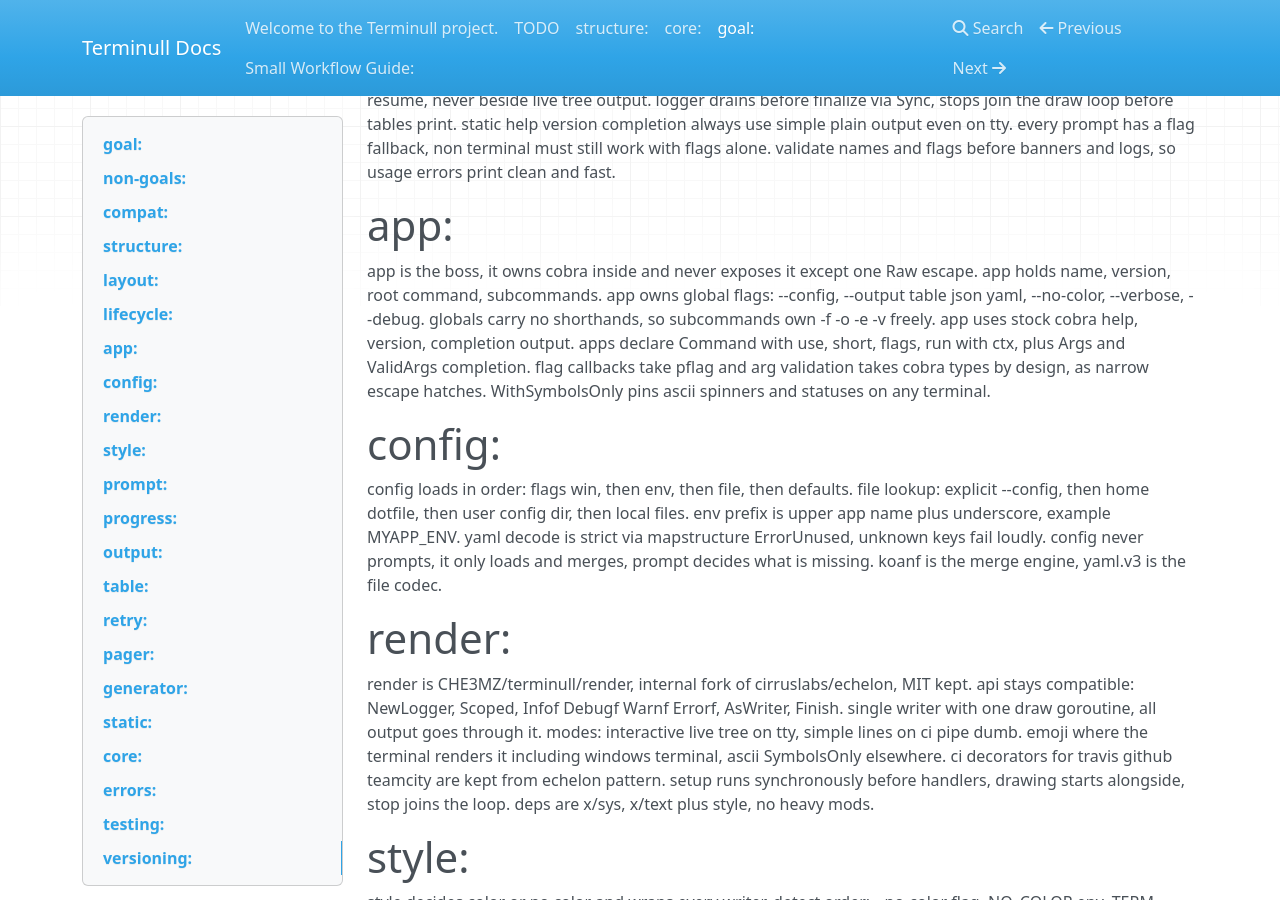
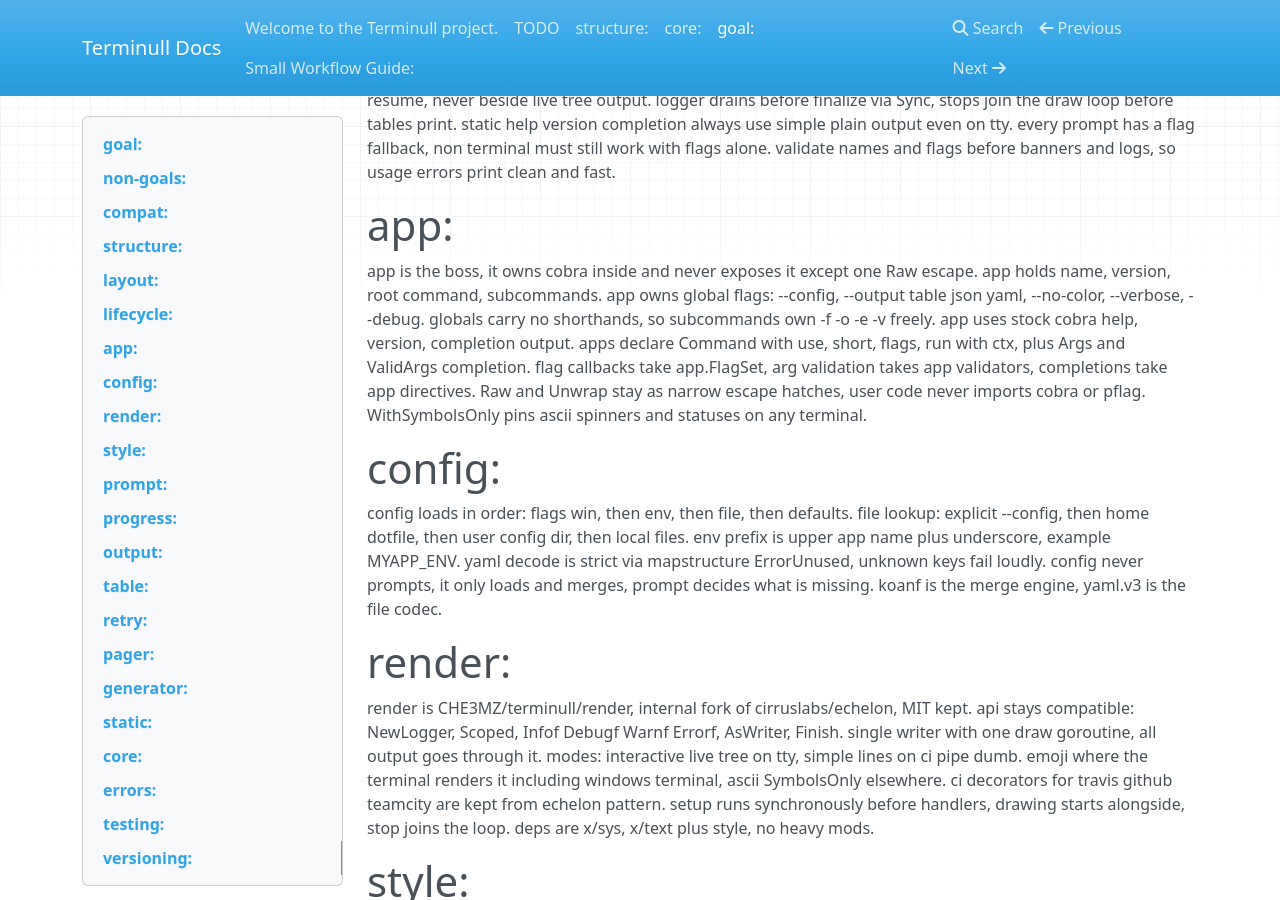
Before and after one commit to CHE3MZ/terminull, an MkDocs documentation site: the page built from docs/spec.md, in a window 1280 px wide and 900 px high, scrolled down 1242 px. Built offline with MkDocs 1.6.1, drawn with Linux system fonts in a browser that asks for light colours; nearby versions of some CDN libraries.

Commit message:
docs: app facade owns flags, args, and completions

```diff
--- a/docs/spec.md
+++ b/docs/spec.md
@@ -86,7 +86,8 @@ app owns global flags: --config, --output table json yaml, --no-color, --verbose
 globals carry no shorthands, so subcommands own -f -o -e -v freely.
 app uses stock cobra help, version, completion output.
 apps declare Command with use, short, flags, run with ctx, plus Args and ValidArgs completion.
-flag callbacks take pflag and arg validation takes cobra types by design, as narrow escape hatches.
+flag callbacks take app.FlagSet, arg validation takes app validators, completions take app directives.
+Raw and Unwrap stay as narrow escape hatches, user code never imports cobra or pflag.
 WithSymbolsOnly pins ascii spinners and statuses on any terminal.
 
 # config:
```
Also changed, not shown: docs/TODO.md (+1 -0 lines).
